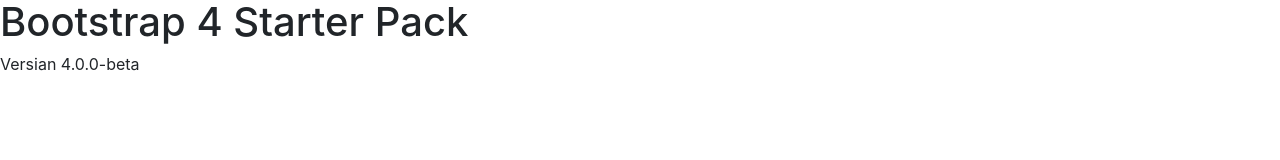
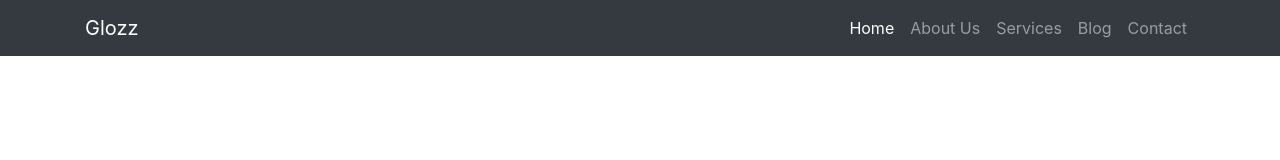
Before and after one commit to csueldo123/Glozz, a website: page src/index.html in a window 1280 px wide. Drawn offline with Linux system fonts and the light colour scheme.

Commit message:
added navbar

```diff
--- a/src/index.html
+++ b/src/index.html
@@ -4,14 +4,38 @@
     <meta charset="UTF-8">
     <meta name="viewport" content="width=device-width, initial-scale=1.0">
     <meta http-equiv="X-UA-Compatible" content="ie=edge">
-    <title>Bootstrap 4 Starter Pack</title>
+    <title>Glozz Theme</title>
     <link rel="stylesheet" href="css/font-awesome.min.css">
     <link rel="stylesheet" href="css/bootstrap.css">
     <link rel="stylesheet" href="css/style.css">
 </head>
 <body>
-    <h1>Bootstrap 4 Starter Pack</h1>
-    <p>Versian 4.0.0-beta</p>
+    <nav class="navbar navbar-expand-sm navbar-dark bg-dark">
+        <div class="container">
+            <a href="index.html" class="navbar-brand">Glozz</a>
+            <button class="navbar-toggler" data-toggle="collapse" data-target="#navNavbar"><span class="navbar-toggler-icon"></span></button>
+            <div class="collapse navbar-collapse" id="navbarNav">
+                <ul class="navbar-nav ml-auto">
+                    <li class="nav-item active">
+                        <a href="index.html" class="nav-link">Home</a>
+                    </li>
+                    <li class="nav-item">
+                        <a href="about.html" class="nav-link">About Us</a>
+                    </li>
+                    <li class="nav-item">
+                        <a href="services.html" class="nav-link">Services</a>
+                    </li>
+                    <li class="nav-item">
+                        <a href="blog.html" class="nav-link">Blog</a>
+                    </li>
+                    <li class="nav-item">
+                        <a href="contact.html" class="nav-link">Contact</a>
+                    </li>
+                </ul>
+            </div>
+        </div>
+    </nav>
+
 
     <script src="js/jquery.min.js"></script>
     <script src="js/popper.min.js"></script>
```
